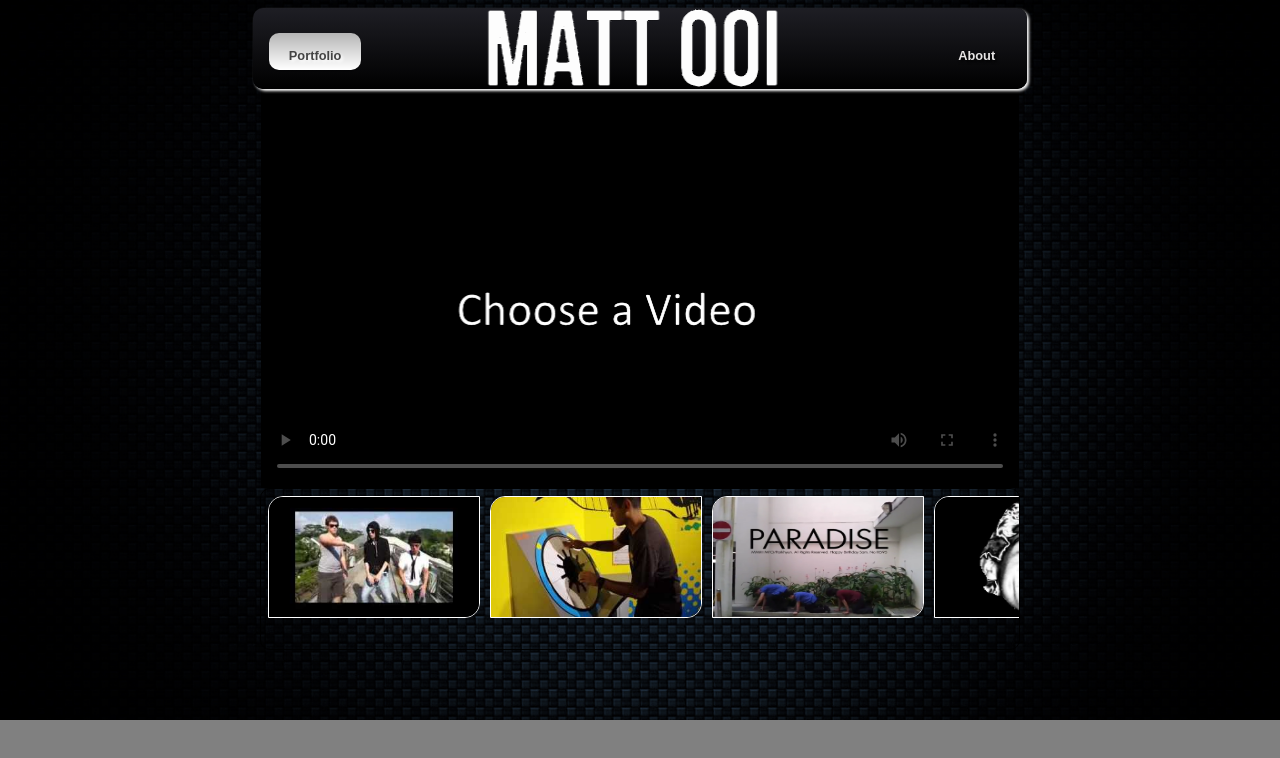
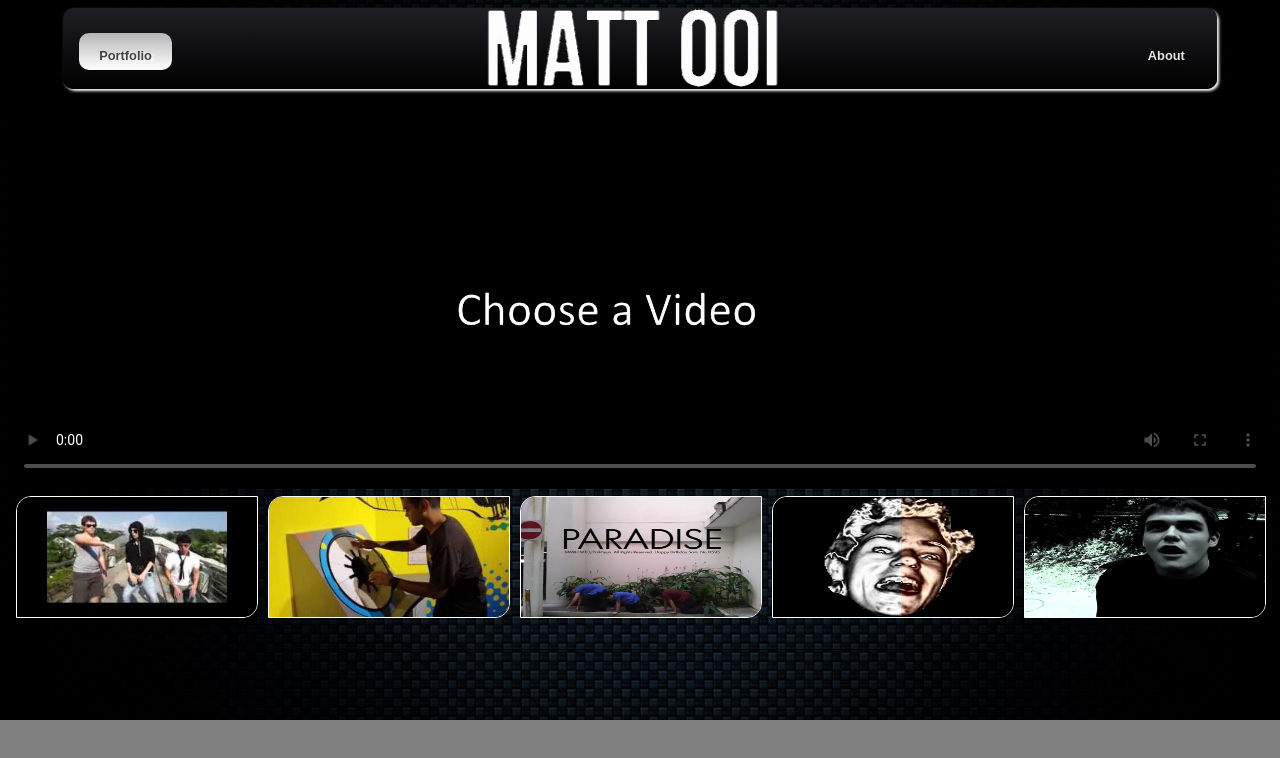
Before and after one commit to Allen-Duxbury-Solutions/MatOooeee, a plain HTML site: page mediaMobile.html in a window 1280 px wide. Drawn offline with nearby package versions, Linux system fonts and the light colour scheme.

Commit message:
taking out a fucking dot

```diff
--- a/mediaMobile.html
+++ b/mediaMobile.html
@@ -6,7 +6,7 @@
     <link href="style/media.css" rel="stylesheet" type="text/css" >
     <link href="style/Menu.css" rel="stylesheet" type="text/css" >
     <link href="style/Gallery.css" rel="stylesheet" type="text/css" >
-            <link href="style/mobile.css." rel="stylesheet" type="text/css">
+    <link href="style/mobile.css" rel="stylesheet" type="text/css">
     <!-- install jQuery -->
     <script src="script/mediaPlayer.js"></script>
     <script src="script/Information.js"></script>
```
Also changed, not shown: AboutMobile.html (+1 -1 lines).
